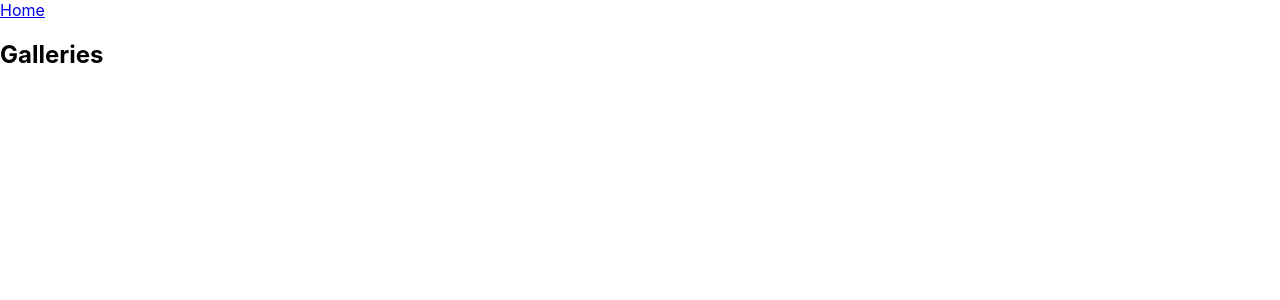
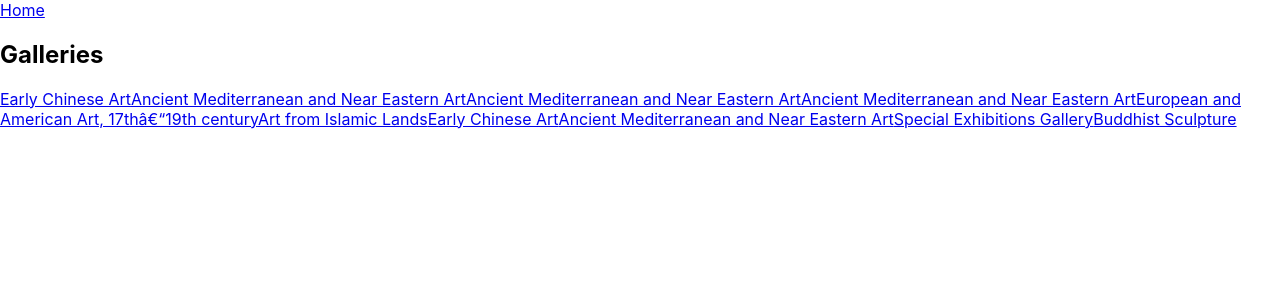
Before and after one commit to fiosman/art-museum, a React (Create React App) app: page / in a window 1280 px wide. Shown: the top 300 px of the page. Built offline with nearby package versions, Linux system fonts and the light colour scheme.

Commit message:
LRender galleries

```diff
--- a/package.json
+++ b/package.json
@@ -13,7 +13,7 @@
     "web-vitals": "^1.1.2"
   },
   "scripts": {
-    "start": "react-scripts start",
+    "start": "FAST_REFRESH=false react-scripts start",
     "build": "react-scripts build",
     "test": "react-scripts test",
     "eject": "react-scripts eject"
--- a/src/components/GalleryNavigation/GalleryNavigation.js/index.js
+++ b/src/components/GalleryNavigation/GalleryNavigation.js/index.js
@@ -1,10 +1,18 @@
 import React from "react";
 import { NavLink } from "react-router-dom";
-const GalleryNavigation = ({ ...galleries }) => {
+const GalleryNavigation = ({ galleries }) => {
+  const buildGalleries = () =>
+    galleries.map((gallery, idx) => (
+      <NavLink key={idx} to={`/galleries/${gallery.galleryid}`}>
+        {gallery.name}
+      </NavLink>
+    ));
+
   return (
     <nav>
       <NavLink to="/">Home</NavLink>
       <h1>Galleries </h1>
+      {buildGalleries()}
     </nav>
   );
 };
```
